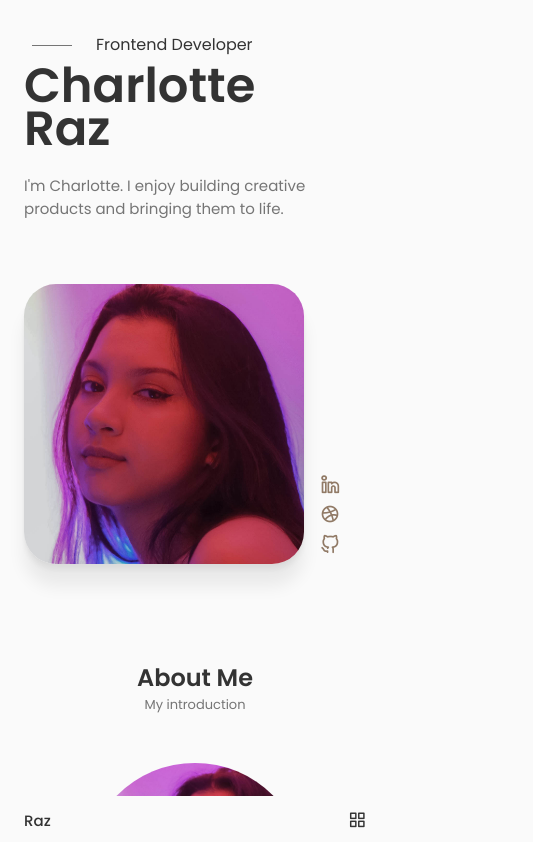
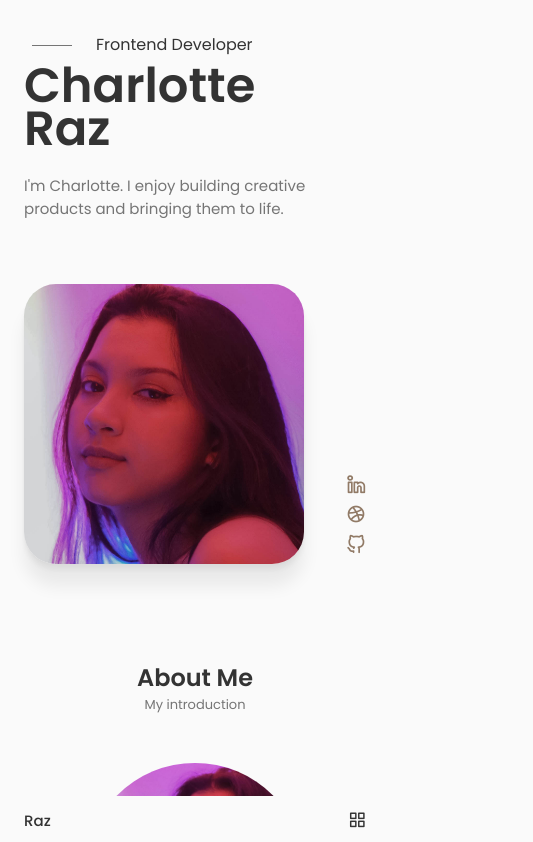
Before and after one commit to charlotteraz/Personal-Website, a React (Create React App) app: page / in a window 390 px wide. Shown: the top 842 px of the page, 533 px wide, since content can reach past the window. Built offline with nearby package versions, Linux system fonts and the light colour scheme.

Commit message:
resume changed

```diff
--- a/src/components/about/About.jsx
+++ b/src/components/about/About.jsx
@@ -1,7 +1,7 @@
 import React from 'react'
 import "./about.css"
 import AboutImg from "../../assets/about.jpg"
-import CV from "../../assets/CHARLOTTE_RAZ.pdf"
+import CV from "../../assets/resume.pdf"
 
 const About = () => {
   return (
--- a/src/components/home/home.css
+++ b/src/components/home/home.css
@@ -3,7 +3,7 @@
 }
 
 .home__content {
-  grid-template-columns: 55% repeat(2, 1fr);
+  grid-template-columns: 50% repeat(2, 0fr);
   padding-top: 5.5rem;
   column-gap: 2rem;
   align-items: center;
@@ -11,7 +11,6 @@
 
 .home__social {
   display: grid;
-  grid-template-columns: max-content;
   margin-top: 300px;
 }
 
@@ -119,7 +118,7 @@
 @media screen and (max-width: 992px) {
   .home__content {
     column-gap: 1.25rem;
-    grid-template-columns: 50% repeat(2, 1fr);
+    grid-template-columns: 45% repeat(2, 0fr);
     padding-top: 5.5rem;
     align-items: center;
   }
@@ -149,7 +148,7 @@
   }
 
   .home__title {
-    font-size: 5rem;
+    font-size:4rem;
   }
 
   .home__img {
@@ -169,7 +168,7 @@
 @media screen and (max-width: 768px) {
   .home__content {
     column-gap: 1rem;
-    grid-template-columns: 50% repeat(2, 1fr);
+    grid-template-columns: 45% repeat(2, 0fr);
     padding-top: 5.5rem;
     align-items: center;
   }
@@ -207,8 +206,9 @@
 
 @media screen and (max-width: 500px) {
   .home__content {
-    grid-template-columns: 1fr 3fr;
+    grid-template-columns: 3fr 0fr;
     padding-top: 2rem;
+    align-items: center;
   }
 
   .home__img {
```
Also changed, not shown: 2 other files (tests, documents, lock files or other folders).
